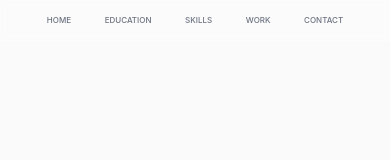
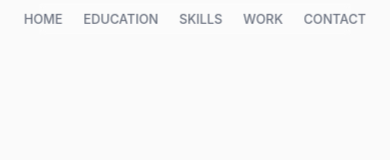
Before and after one commit to dettloffd/portfolio-site, a React (Create React App) app: page / in a window 390 px wide. Shown: the top 160 px of the page. Built offline with nearby package versions, Linux system fonts and the light colour scheme.

Commit message:
Changed resizing in navbar based on scrolling and media queries to use scale rather than font size due to stuttering in webkit browsers

```diff
--- a/src/components/Navbar/Navbar.scss
+++ b/src/components/Navbar/Navbar.scss
@@ -2,13 +2,14 @@
 
 .app{
     &__navbar{
-        font-size: 1.6rem;
+        font-size: 16px;
         width: 100%;
         display: flex;
-        justify-content: space-between;
+        // justify-content: space-between;
+        justify-content: center;
         align-items: center;
 
-        padding: 1.6rem 3rem;
+        padding: 16px 24px;
         background: rgba(255,255,255, 0.25);
         backdrop-filter: blur(4px);
         -webkit-backdrop-filter: blur(4px);
@@ -16,13 +17,13 @@
         border: 1px solid rgba(255,255,255, 0.25);
 
         z-index: 2;
+        transition: all .3s;
 
         @include respond.respond(phone){
-            font-size: 1rem;
-            padding: 1rem 1.5rem;
+            transform: scale(.8);
+            padding: 0px;
 
         }
-
 
         &-links{
             text-decoration: none;
@@ -33,28 +34,32 @@
             justify-content: center;
             align-items: center;
 
+
+
         }
 
         &-li{
             position: relative; // ?
             text-decoration: none;
             font-weight: 500;
-            padding: 1rem 2rem;
+            padding: 10px 20px;
             flex-direction: column;
-            margin: 0 1rem;
+            margin: 0 10px;
+
+            transition: all .3s;
+
+
 
             @include respond.respond(phone){
-                margin: 0 .5rem;
-                padding: .8rem 1.6rem;
+                margin: 0 5px;
+                padding: 8px 8px;
             }
 
             // When page is scrolled down shrink navbar
             &-scrolling{
-                font-size: 1.2rem;
+                transform: scale(.8);
+                margin: 0 1px;
 
-                @include respond.respond(phone){
-                    font-size: .8rem;
-                }
             }
         }
 
```
